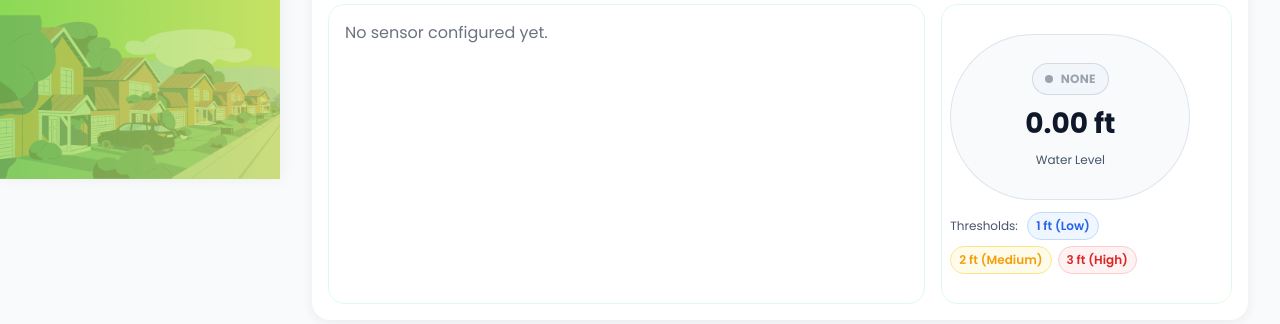
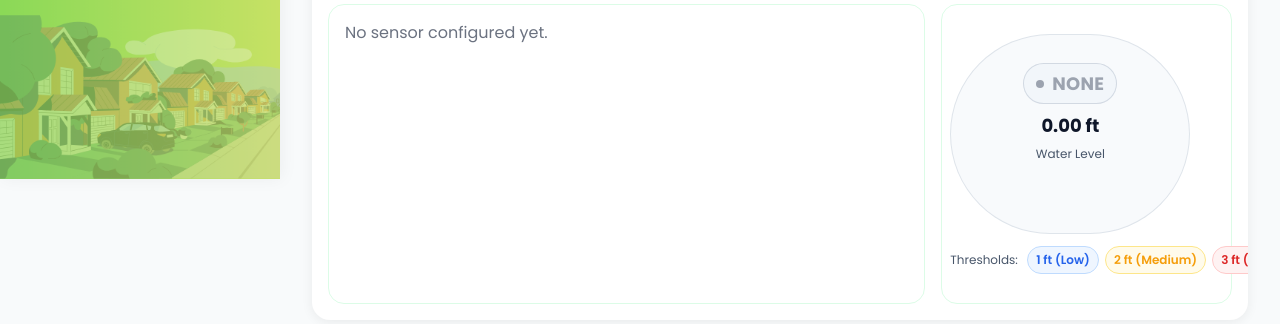
Before and after one commit to 123133614/Communisafe-website, a React (Create React App) app: page /flood-tracker in a window 1280 px wide. Shown: the part 621-945 px from the top of the page. Built offline with nearby package versions, Linux system fonts and the light colour scheme; no server answers.

Commit message:
Updated FloodTracker.css

```diff
--- a/src/css/FloodTracker.css
+++ b/src/css/FloodTracker.css
@@ -459,14 +459,14 @@
 }
 
 .liq-pill-text {
-  font-weight: 700;
+  font-weight: 900;
   letter-spacing: 0.3px;
-  font-size: 12px;
+  font-size: 18px;
 }
 
 
 .liq-ft {
-  font-size: 28px;
+  font-size: 18px;
   font-weight: 800;
   color: #0f172a;
   text-shadow: 0 1px 0 rgba(255,255,255,0.6);
@@ -478,8 +478,46 @@
 }
 
 
-.wl-legend { font-size: 12px; color: #475569; display: flex; gap: 6px; flex-wrap: wrap; align-items: center; }
-.wl-pill { padding: 4px 8px; border-radius: 999px; border: 1px solid #e5e7eb; background: #fff; }
-.wl-low { color: #2563eb; border-color: #bfdbfe; background: #eff6ff; }
-.wl-med { color: #f59e0b; border-color: #fde68a; background: #fffbeb; }
-.wl-high { color: #dc2626; border-color: #fecaca; background: #fef2f2; }
+.wl-legend {
+  font-size: 12px;
+  color: #475569;
+  display: flex;
+  gap: 6px;
+  align-items: center;
+  flex-wrap: nowrap;
+  align-self: flex-end;
+  justify-content: flex-end;
+  margin-left: auto;
+  padding-right: 7px;
+}
+
+.wl-legend > span {
+  white-space: nowrap;
+}
+.wl-pill {
+  padding: 4px 8px;
+  border-radius: 999px;
+  border: 1px solid #e5e7eb;
+  background: #fff;
+
+}
+.wl-low {
+  color: #2563eb;
+  border-color: #bfdbfe;
+  background: #eff6ff;
+}
+.wl-med {
+  color: #f59e0b;
+  border-color: #fde68a;
+  background: #fffbeb;
+  text-align: center;
+ }
+.wl-high {
+  color: #dc2626;
+  border-color: #fecaca;
+  background: #fef2f2;
+}
+@media (max-width: 400px) {
+  .wl-legend { gap: 4px; font-size: 11px; }
+  .wl-pill { padding: 2px 6px; }
+}
```
